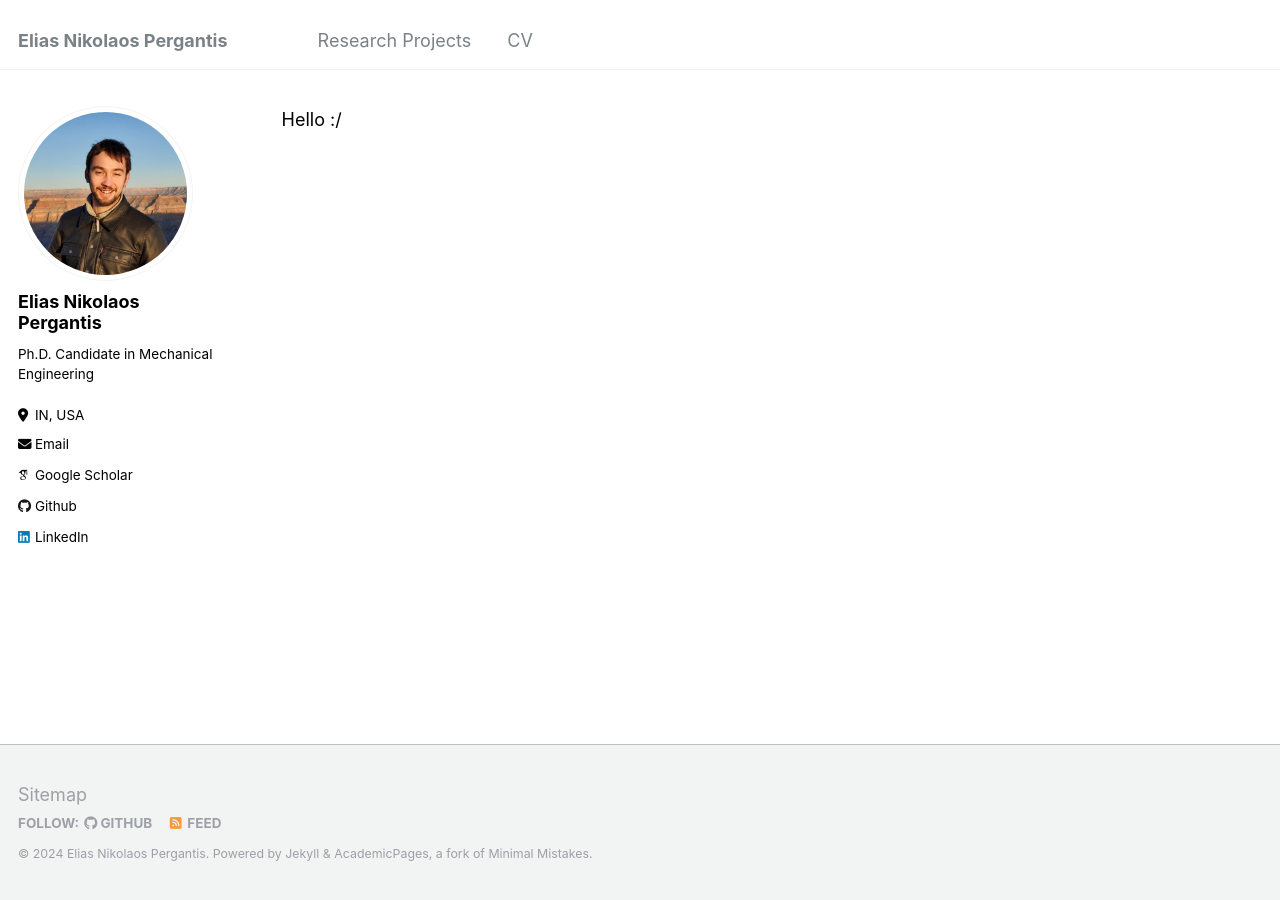
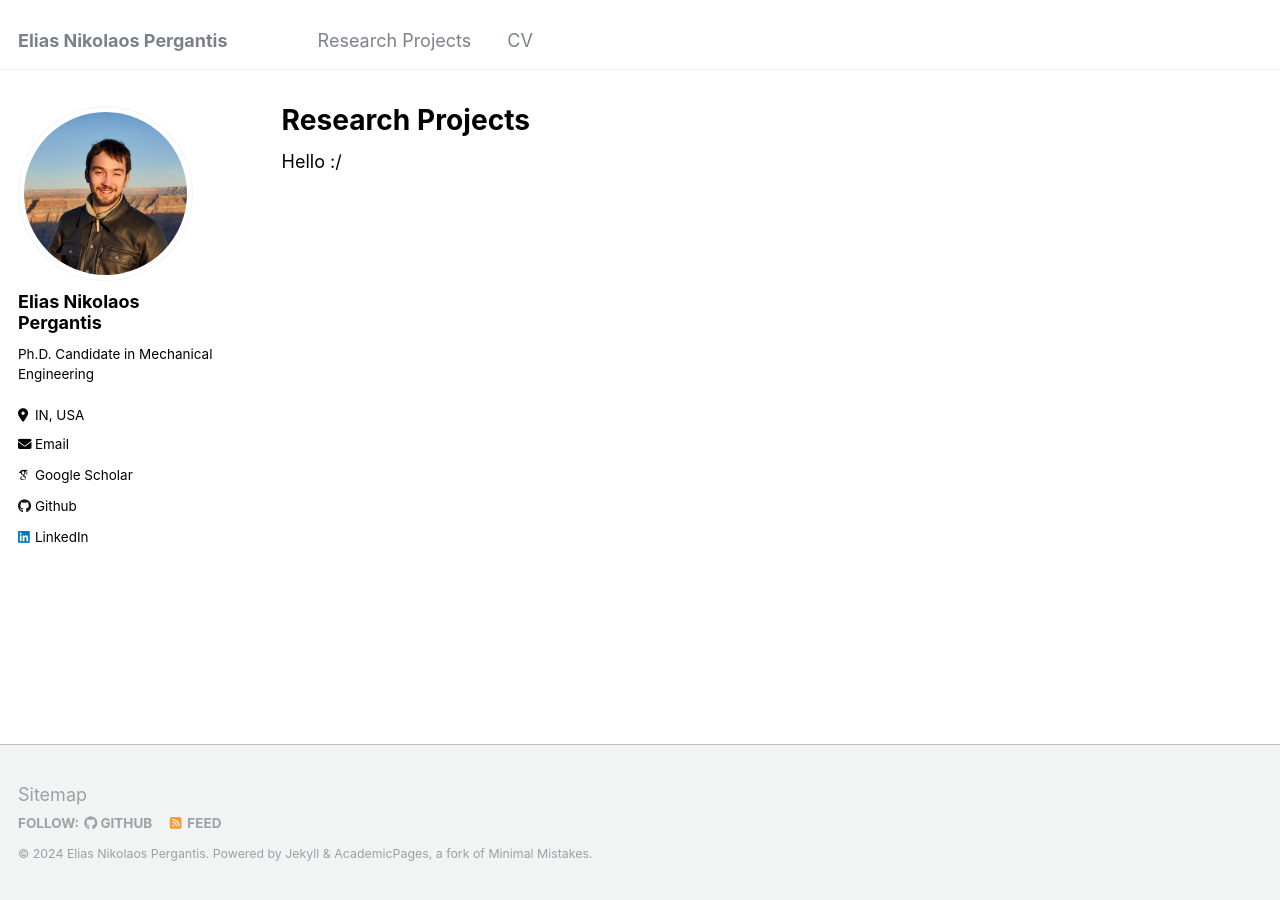
Before and after one commit to epergant/epergant.github.io, a Jekyll site: the page built from _pages/research.md, in a window 1280 px wide. Built offline with Jekyll 4.4.1, drawn with Linux system fonts in a browser that asks for light colours; some web fonts are replaced.

Commit message:
Update research.md

```diff
--- a/_pages/research.md
+++ b/_pages/research.md
@@ -1,11 +1,11 @@
 ---
+layout: single
+classes: wide
+title: "Research Projects"
 permalink: /research/
-
-excerpt: "Home"
 author_profile: true
 redirect_from:
-  - /research/
-  - /research.html
+  - /research
 ---
 
 <style>
```
